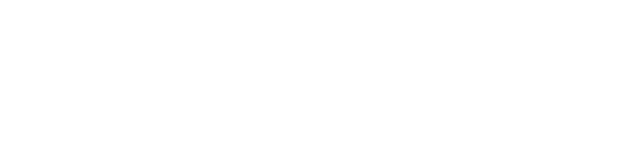
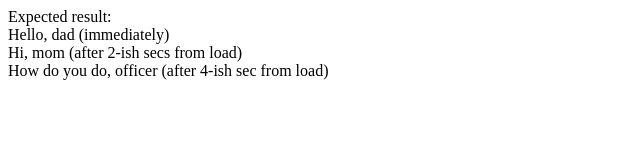
Before and after one commit to sedc-codecademy/sedc5-ajs, a plain HTML site: page group-1/exercise-1/index.html in a window 1280 px wide. Shown: the whole page, without its empty margins (0-640 px from the left). Drawn offline with Linux system fonts and the light colour scheme.

Commit message:
Added expected result

```diff
--- a/group-1/exercise-1/index.html
+++ b/group-1/exercise-1/index.html
@@ -7,6 +7,12 @@
 </head>
 
 <body>
+    <div>
+        Expected result:<br/>
+        Hello, dad (immediately)<br/>
+        Hi, mom (after 2-ish secs from load)<br/>
+        How do you do, officer (after 4-ish sec from load)
+    </div>
     <div id="result">
 
     </div>
```
